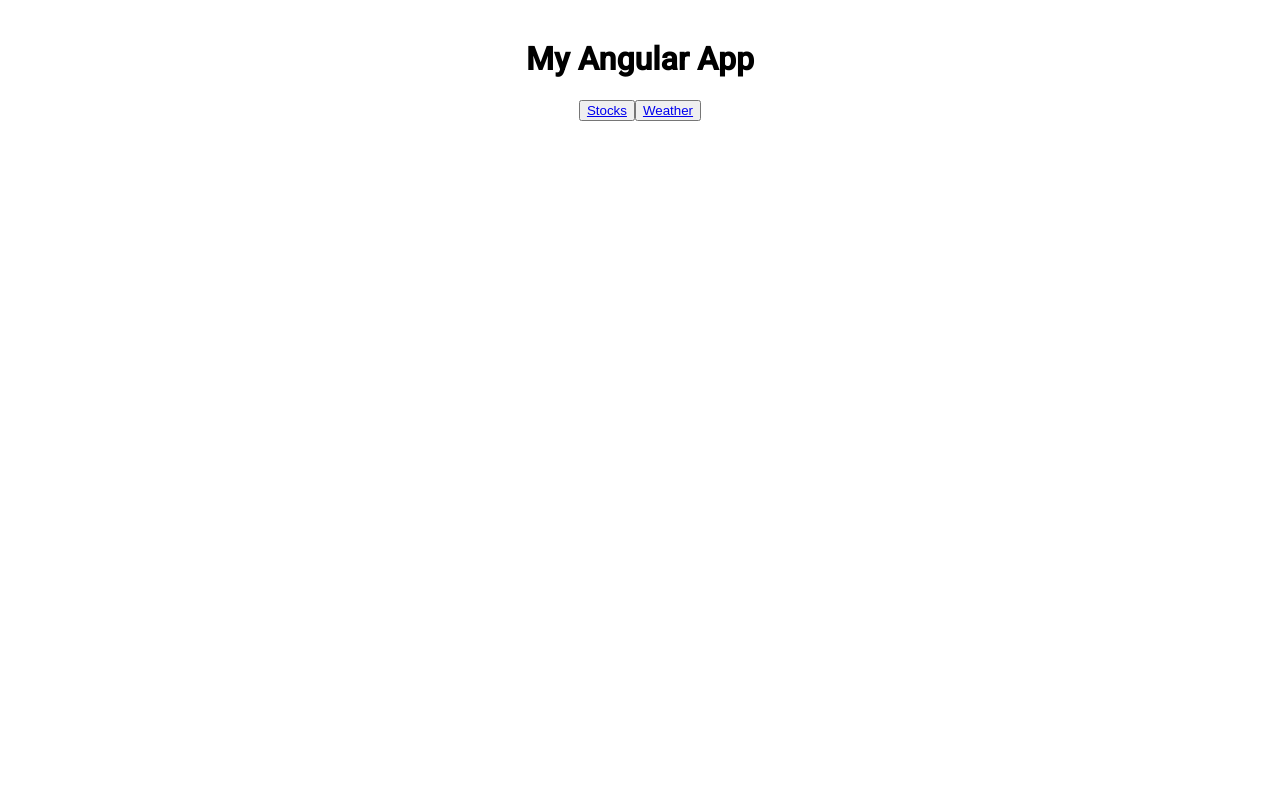
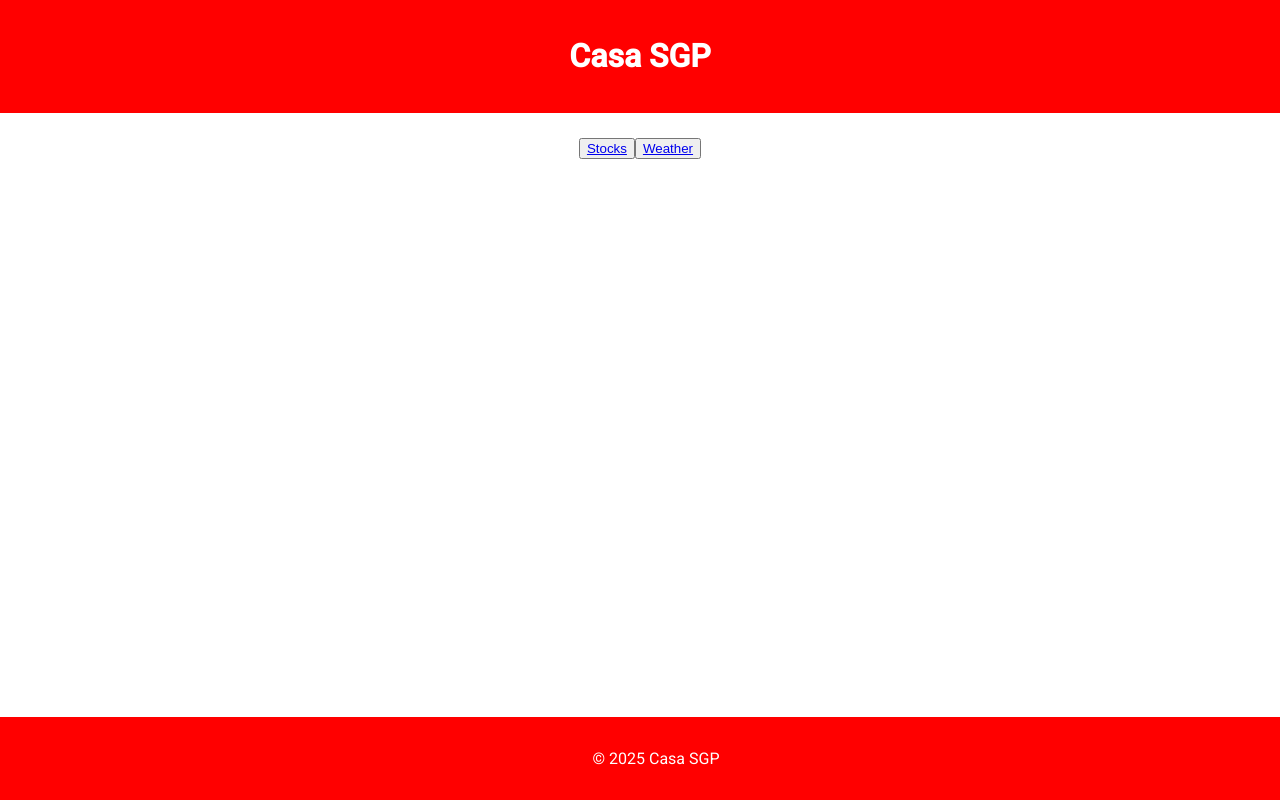
Before and after one commit to mperez154/SampleProject, an Angular app in the folder samplecode.client/: page / in a window 1280 px wide. Built offline with nearby package versions, Linux system fonts and the light colour scheme.

Commit message:
Added header and footer

```diff
--- a/samplecode.client/src/app/app.component.css
+++ b/samplecode.client/src/app/app.component.css
@@ -1,6 +1,5 @@
 :host {
   max-width: 1280px;
-  padding: 2rem;
   text-align: center;
 }
 
--- a/samplecode.client/src/app/app.component.html
+++ b/samplecode.client/src/app/app.component.html
@@ -1,6 +1,15 @@
-<h1 class=mat-dialog-title id="tableLabel">My Angular App</h1>
-<nav>
-  <button><a routerLink="stock-history">Stocks</a></button>
-  <button><a routerLink="weather">Weather</a></button>
-</nav>
-<router-outlet></router-outlet>
+<div fxLayout="column" fxFlexFill>
+  <app-header></app-header>
+
+  <div fxFlex>
+    <nav>
+      <button><a routerLink="stock-history">Stocks</a></button>
+      <button><a routerLink="weather">Weather</a></button>
+    </nav>
+
+    <router-outlet></router-outlet>
+
+  </div>
+
+  <app-footer></app-footer>
+</div>
--- a/samplecode.client/src/app/app.module.ts
+++ b/samplecode.client/src/app/app.module.ts
@@ -6,12 +6,16 @@ import { AppRoutingModule } from './app-routing.module';
 import { AppComponent } from './app.component';
 import { StockHistoryComponent } from './stock-history/stock-history.component';
 import { WeatherComponent } from './weather/weather.component';
+import { FooterComponent } from './footer/footer.component';
+import { HeaderComponent } from './header/header.component';
 
 @NgModule({
   declarations: [
     AppComponent,
     StockHistoryComponent,
-    WeatherComponent
+    WeatherComponent,
+    FooterComponent,
+    HeaderComponent
   ],
   imports: [
     BrowserModule, HttpClientModule,
--- /dev/null
+++ b/samplecode.client/src/app/footer/footer.component.css
@@ -0,0 +1,10 @@
+footer {
+  position: fixed;
+  left: 0;
+  bottom: 0;
+  width: 100%;
+  background-color: red;
+  color: white;
+  text-align: center;
+  padding: 16px;
+}
--- /dev/null
+++ b/samplecode.client/src/app/footer/footer.component.html
@@ -0,0 +1,3 @@
+<footer>
+  <p>&copy; 2025 Casa SGP</p>
+</footer>
--- /dev/null
+++ b/samplecode.client/src/app/header/header.component.css
@@ -0,0 +1,7 @@
+header {
+  margin-bottom: 25px;
+  padding: 16px;
+  text-align: center;
+  background-color: red;
+  color: white;
+}
--- /dev/null
+++ b/samplecode.client/src/app/header/header.component.html
@@ -0,0 +1,3 @@
+<header>
+  <h1 class=mat-dialog-title id="tableLabel">Casa SGP</h1>
+</header>
--- a/samplecode.client/src/styles.css
+++ b/samplecode.client/src/styles.css
@@ -2,11 +2,13 @@
 
 html, body {
   height: 100%;
+  box-sizing: border-box;
+  margin: 0;
 }
 
 body {
-  margin: 0;
   font-family: Roboto, "Helvetica Neue", sans-serif;
+  flex-direction: column;
 }
 
 
```
Also changed, not shown: samplecode.client/src/app/footer/footer.component.ts (added, +11 -0 lines), samplecode.client/src/app/header/header.component.ts (added, +11 -0 lines), 2 other files (tests, documents, lock files or other folders).
